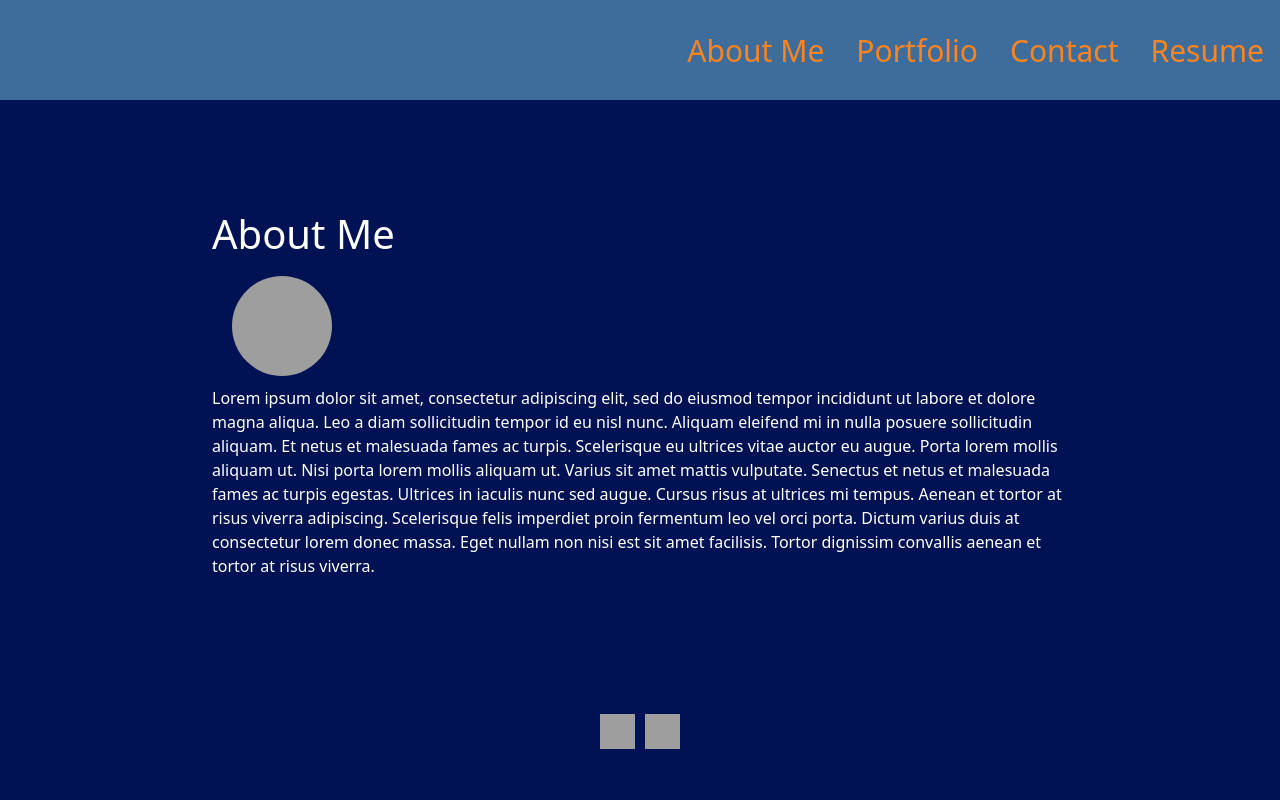
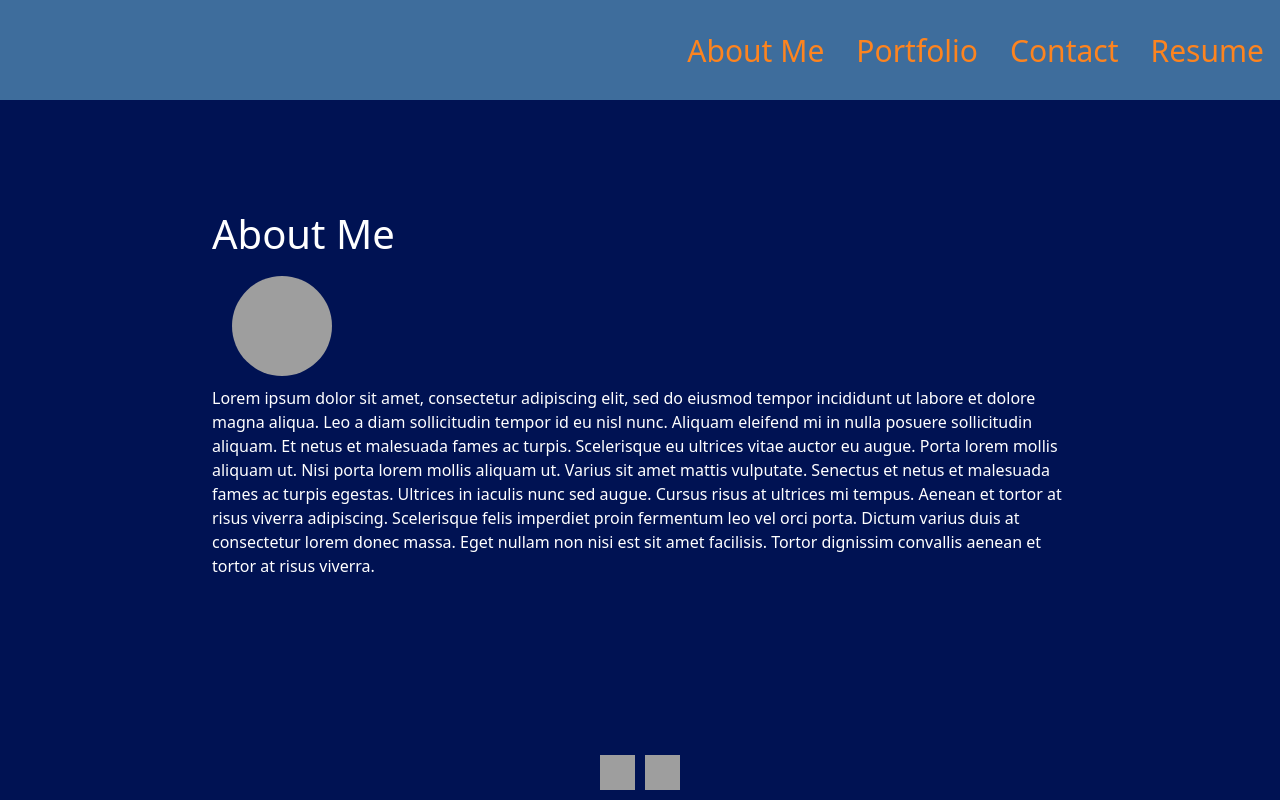
Before and after one commit to JuaGon653/react-portfolio, a React (Create React App) app: page / in a window 1280 px wide. Built offline with nearby package versions, Linux system fonts and the light colour scheme; grey boxes are pictures that could not be loaded.

Commit message:
utilizes a custom container rather than root id

```diff
--- a/src/css/main.css
+++ b/src/css/main.css
@@ -3,7 +3,8 @@ html, body {
     padding: 0;
     background: #001253;
 }
-#root {
+
+.custom-container {
     display: flex;
     flex-direction: column;
     min-height: 100vh;
```
